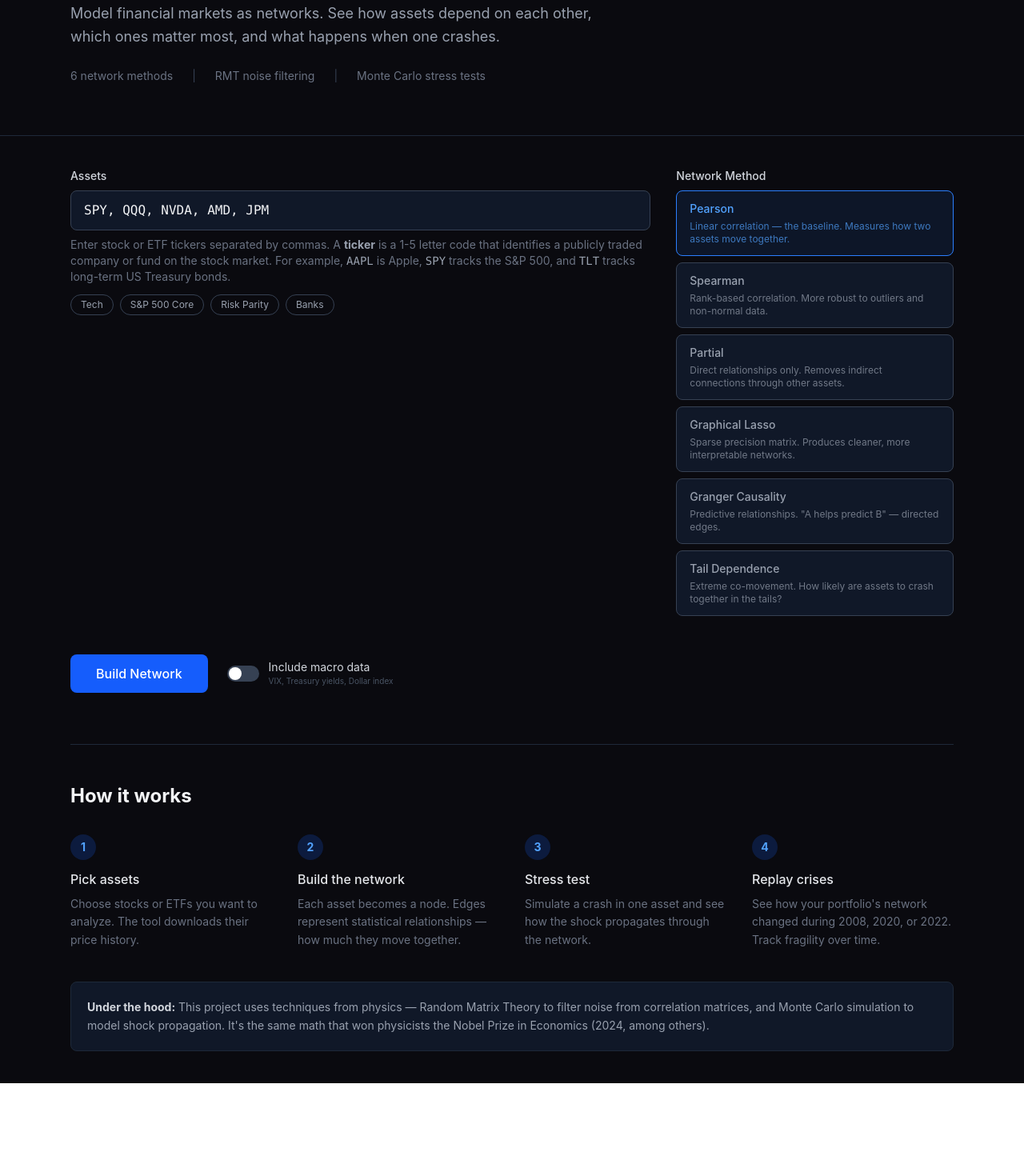
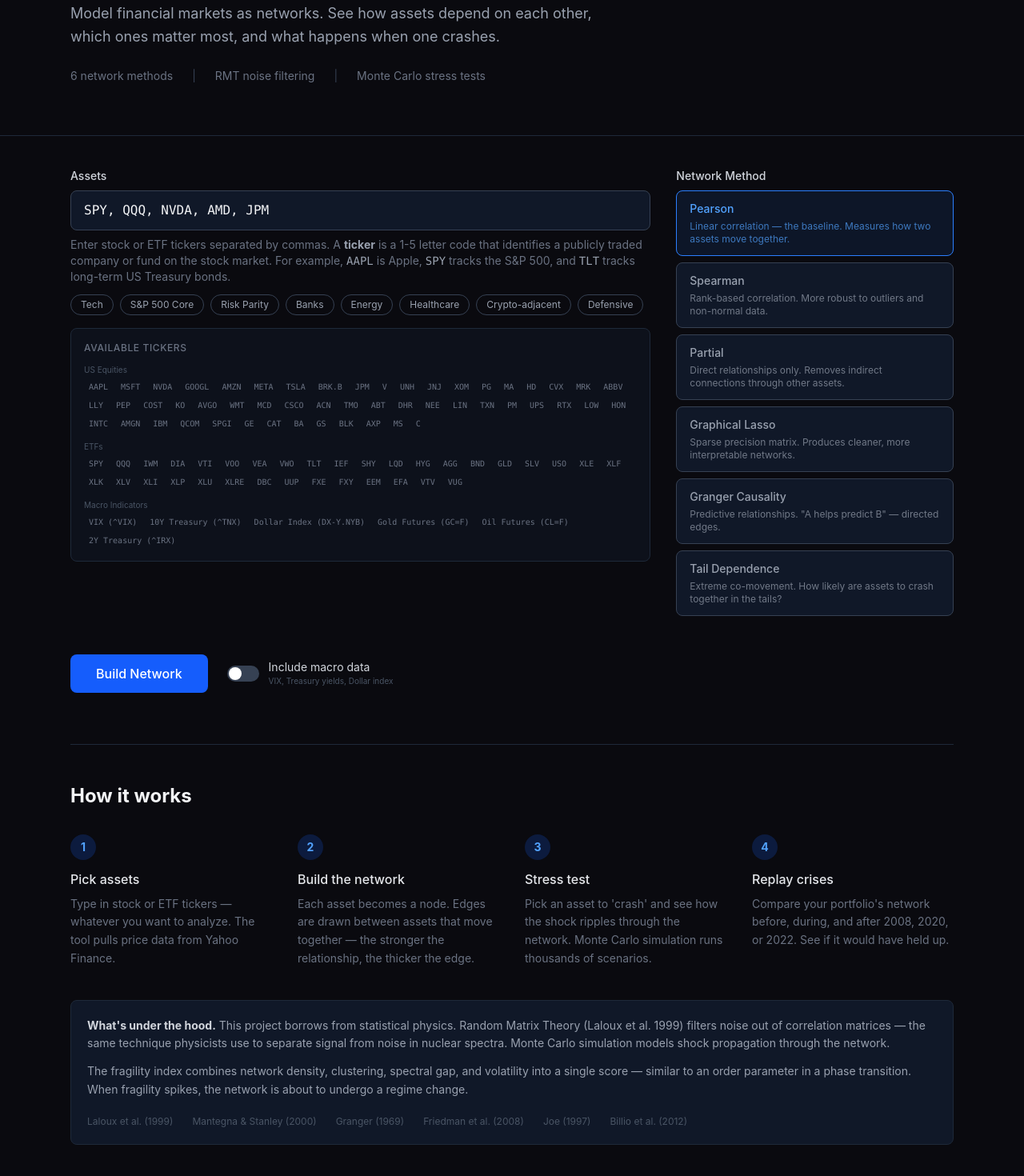
Before and after one commit to alymkarim/ContagionLab, a React (Vite) app in the folder frontend/: page / in a window 1280 px wide. Shown: the part 118-1588 px from the top of the page at 80% size. Before the commit the page ends 1472 px from the top, so only its background shows below. Built offline with nearby package versions, Linux system fonts and the light colour scheme.

Commit message:
add more ticker options and fix copy

```diff
--- a/frontend/src/App.tsx
+++ b/frontend/src/App.tsx
@@ -48,10 +48,44 @@ const METHODS = [
 ];
 
 const EXAMPLE_PORTFOLIOS = [
-  { label: "Tech", tickers: "AAPL, MSFT, NVDA, GOOGL, META" },
-  { label: "S&P 500 Core", tickers: "SPY, QQQ, IWM, DIA, VTI" },
-  { label: "Risk Parity", tickers: "SPY, TLT, GLD, UUP, DBC" },
-  { label: "Banks", tickers: "JPM, BAC, GS, MS, C" },
+  { label: "Tech", tickers: "AAPL, MSFT, NVDA, GOOGL, META, AMZN, TSLA" },
+  { label: "S&P 500 Core", tickers: "SPY, QQQ, IWM, DIA, VTI, VOO" },
+  { label: "Risk Parity", tickers: "SPY, TLT, GLD, UUP, DBC, IEF" },
+  { label: "Banks", tickers: "JPM, BAC, GS, MS, C, WFC, BLK" },
+  { label: "Energy", tickers: "XOM, CVX, COP, SLB, EOG, MPC" },
+  { label: "Healthcare", tickers: "JNJ, UNH, PFE, ABBV, MRK, TMO" },
+  { label: "Crypto-adjacent", tickers: "COIN, MSTR, MARA, RIOT, GLD, SPY" },
+  { label: "Defensive", tickers: "XLU, XLP, TLT, GLD, VPU, PG, KO" },
+];
+
+const TICKER_CATEGORIES = [
+  {
+    name: "US Equities",
+    tickers: [
+      "AAPL", "MSFT", "NVDA", "GOOGL", "AMZN", "META", "TSLA", "BRK.B",
+      "JPM", "V", "UNH", "JNJ", "XOM", "PG", "MA", "HD", "CVX", "MRK",
+      "ABBV", "LLY", "PEP", "COST", "KO", "AVGO", "WMT", "MCD", "CSCO",
+      "ACN", "TMO", "ABT", "DHR", "NEE", "LIN", "TXN", "PM", "UPS",
+      "RTX", "LOW", "HON", "INTC", "AMGN", "IBM", "QCOM", "SPGI",
+      "GE", "CAT", "BA", "GS", "BLK", "AXP", "MS", "C",
+    ],
+  },
+  {
+    name: "ETFs",
+    tickers: [
+      "SPY", "QQQ", "IWM", "DIA", "VTI", "VOO", "VEA", "VWO",
+      "TLT", "IEF", "SHY", "LQD", "HYG", "AGG", "BND", "GLD", "SLV",
+      "USO", "XLE", "XLF", "XLK", "XLV", "XLI", "XLP", "XLU", "XLRE",
+      "DBC", "UUP", "FXE", "FXY", "EEM", "EFA", "VTV", "VUG",
+    ],
+  },
+  {
+    name: "Macro Indicators",
+    tickers: [
+      "VIX (^VIX)", "10Y Treasury (^TNX)", "Dollar Index (DX-Y.NYB)",
+      "Gold Futures (GC=F)", "Oil Futures (CL=F)", "2Y Treasury (^IRX)",
+    ],
+  },
 ];
 
 function App() {
@@ -159,6 +193,42 @@ function App() {
                   {p.label}
                 </button>
               ))}
+            </div>
+            <div className="mt-4 p-4 rounded-lg bg-gray-900/50 border border-gray-800">
+              <div className="text-xs font-medium text-gray-500 mb-3 uppercase tracking-wider">
+                Available tickers
+              </div>
+              <div className="space-y-3">
+                {TICKER_CATEGORIES.map((cat) => (
+                  <div key={cat.name}>
+                    <div className="text-[10px] text-gray-600 mb-1">{cat.name}</div>
+                    <div className="flex flex-wrap gap-1">
+                      {cat.tickers.map((t) => (
+                        <button
+                          key={t}
+                          onClick={() => {
+                            const current = assets
+                              .split(",")
+                              .map((a) => a.trim().toUpperCase())
+                              .filter(Boolean);
+                            const clean = t.split(" ")[0];
+                            if (!current.includes(clean)) {
+                              setAssets(
+                                current.length > 0
+                                  ? assets + ", " + clean
+                                  : clean,
+                              );
+                            }
+                          }}
+                          className="px-1.5 py-0.5 text-[10px] rounded font-mono text-gray-500 hover:bg-gray-800 hover:text-gray-300 transition-colors cursor-pointer"
+                        >
+                          {t}
+                        </button>
+                      ))}
+                    </div>
+                  </div>
+                ))}
+              </div>
             </div>
           </div>
 
@@ -289,30 +359,47 @@ function App() {
               <Step
                 number="1"
                 title="Pick assets"
-                desc="Choose stocks or ETFs you want to analyze. The tool downloads their price history."
+                desc="Type in stock or ETF tickers — whatever you want to analyze. The tool pulls price data from Yahoo Finance."
               />
               <Step
                 number="2"
                 title="Build the network"
-                desc="Each asset becomes a node. Edges represent statistical relationships — how much they move together."
+                desc="Each asset becomes a node. Edges are drawn between assets that move together — the stronger the relationship, the thicker the edge."
               />
               <Step
                 number="3"
                 title="Stress test"
-                desc="Simulate a crash in one asset and see how the shock propagates through the network."
+                desc="Pick an asset to 'crash' and see how the shock ripples through the network. Monte Carlo simulation runs thousands of scenarios."
               />
               <Step
                 number="4"
                 title="Replay crises"
-                desc="See how your portfolio's network changed during 2008, 2020, or 2022. Track fragility over time."
+                desc="Compare your portfolio's network before, during, and after 2008, 2020, or 2022. See if it would have held up."
               />
             </div>
-            <div className="mt-10 p-5 rounded-lg bg-gray-900 border border-gray-800 text-sm text-gray-400 leading-relaxed">
-              <strong className="text-gray-300">Under the hood:</strong> This
-              project uses techniques from physics — Random Matrix Theory to
-              filter noise from correlation matrices, and Monte Carlo simulation
-              to model shock propagation. It's the same math that won physicists
-              the Nobel Prize in Economics (2024, among others).
+            <div className="mt-10 p-5 rounded-lg bg-gray-900 border border-gray-800 text-sm text-gray-400 leading-relaxed space-y-3">
+              <p>
+                <strong className="text-gray-300">What's under the hood.</strong>{" "}
+                This project borrows from statistical physics. Random Matrix Theory
+                (Laloux et al. 1999) filters noise out of correlation matrices —
+                the same technique physicists use to separate signal from noise in
+                nuclear spectra. Monte Carlo simulation models shock propagation
+                through the network.
+              </p>
+              <p>
+                The fragility index combines network density, clustering, spectral
+                gap, and volatility into a single score — similar to an order
+                parameter in a phase transition. When fragility spikes, the network
+                is about to undergo a regime change.
+              </p>
+              <div className="flex flex-wrap gap-x-6 gap-y-1 pt-2 text-xs text-gray-600">
+                <span>Laloux et al. (1999)</span>
+                <span>Mantegna &amp; Stanley (2000)</span>
+                <span>Granger (1969)</span>
+                <span>Friedman et al. (2008)</span>
+                <span>Joe (1997)</span>
+                <span>Billio et al. (2012)</span>
+              </div>
             </div>
           </div>
         )}
```
